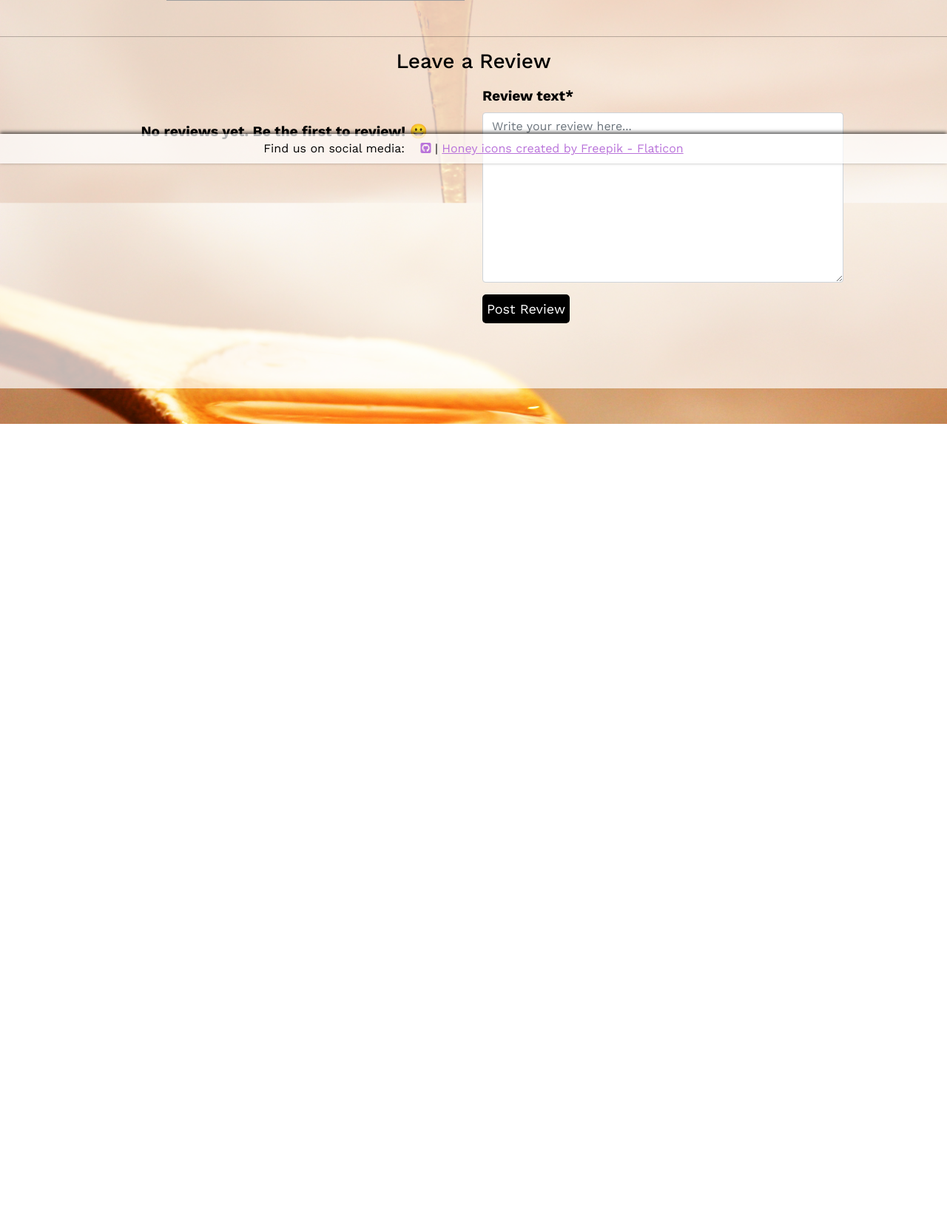
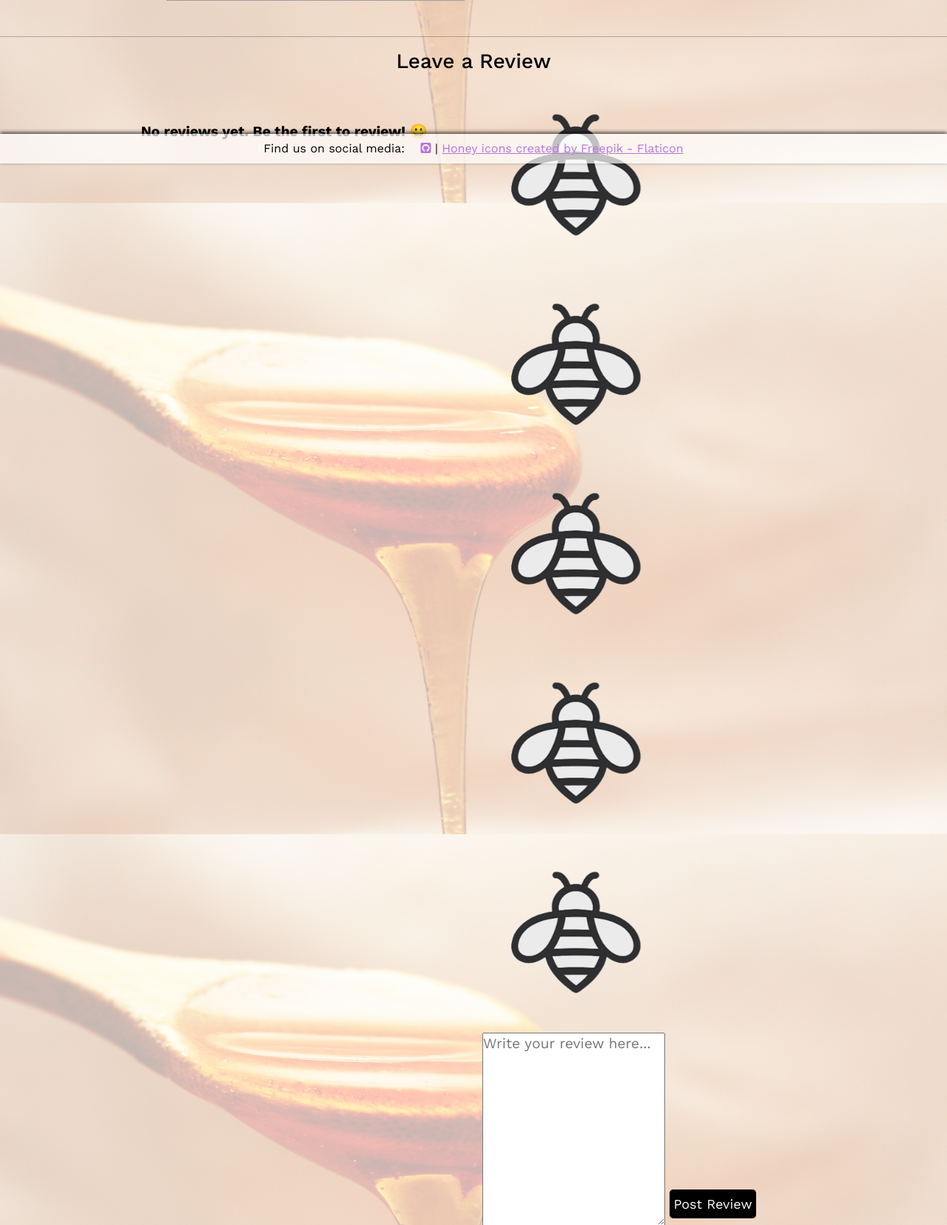
Before and after one commit to petra66orii/honeypot, a Django app: page /products/1 in a window 1280 px wide. Shown: the part 579-2235 px from the top of the page at 74% size. Before the commit the page ends 1152 px from the top, so only its background shows below. Run offline with Django 3.2, Linux system fonts and the light colour scheme; the visitor is signed in with stand-in values (Sample User, id 1); data comes from the database, SQL or seed files in the repository; data that the repository does not hold is empty; some libraries are stand-ins or nearby versions; some web fonts are replaced; grey boxes are pictures that could not be loaded.

Commit message:
Add HTML elements for the rating system, #16

```diff
--- a/products/templates/products/product_detail.html
+++ b/products/templates/products/product_detail.html
@@ -107,7 +107,17 @@
                         <div class="col-md-6 d-flex flex-column float-md-end">
                             <form method="post" id="review-form">
                                 {% csrf_token %}
-                                {{ review_form | crispy }}
+                                <span class="rating-system">
+                                    <i data-value="1"><img src="/static/images/icons/empty-bee.ico" alt="bee icon"/></i>
+                                    <i data-value="2"><img src="/static/images/icons/empty-bee.ico" alt="bee icon"/></i>
+                                    <i data-value="3"><img src="/static/images/icons/empty-bee.ico" alt="bee icon"/></i>
+                                    <i data-value="4"><img src="/static/images/icons/empty-bee.ico" alt="bee icon"/></i>
+                                    <i data-value="5"><img src="/static/images/icons/empty-bee.ico" alt="bee icon"/></i>
+                                </span>
+                                <textarea rows="9" name="review_text" placeholder="Write your review here..."></textarea>
+
+                                <!-- Hidden input for rating -->
+                                <input type="hidden" id="rating-input" name="rating" value="1">
                                 <button id="submit-btn" type="submit" class="btn btn-black mb-5 mt-0">Post Review</button>
                             </form>
                         </div>
@@ -149,4 +159,5 @@
 {% block postloadjs %}
     {{ block.super }}
     <script type="text/javascript" src="{% static 'js/reviews.js' %}"></script>
+    <script type="text/javascript" src="{% static 'js/star-rating.js' %}"></script>
 {% endblock %}
```
